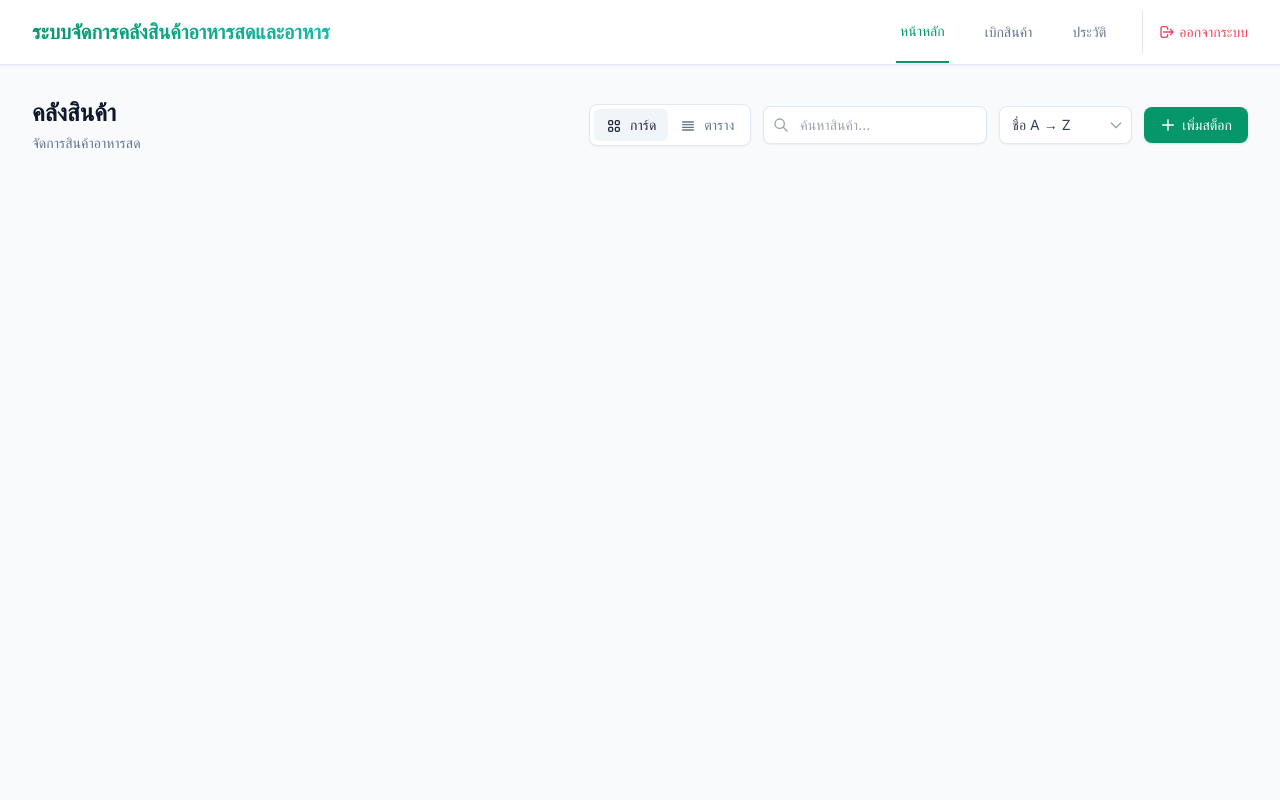
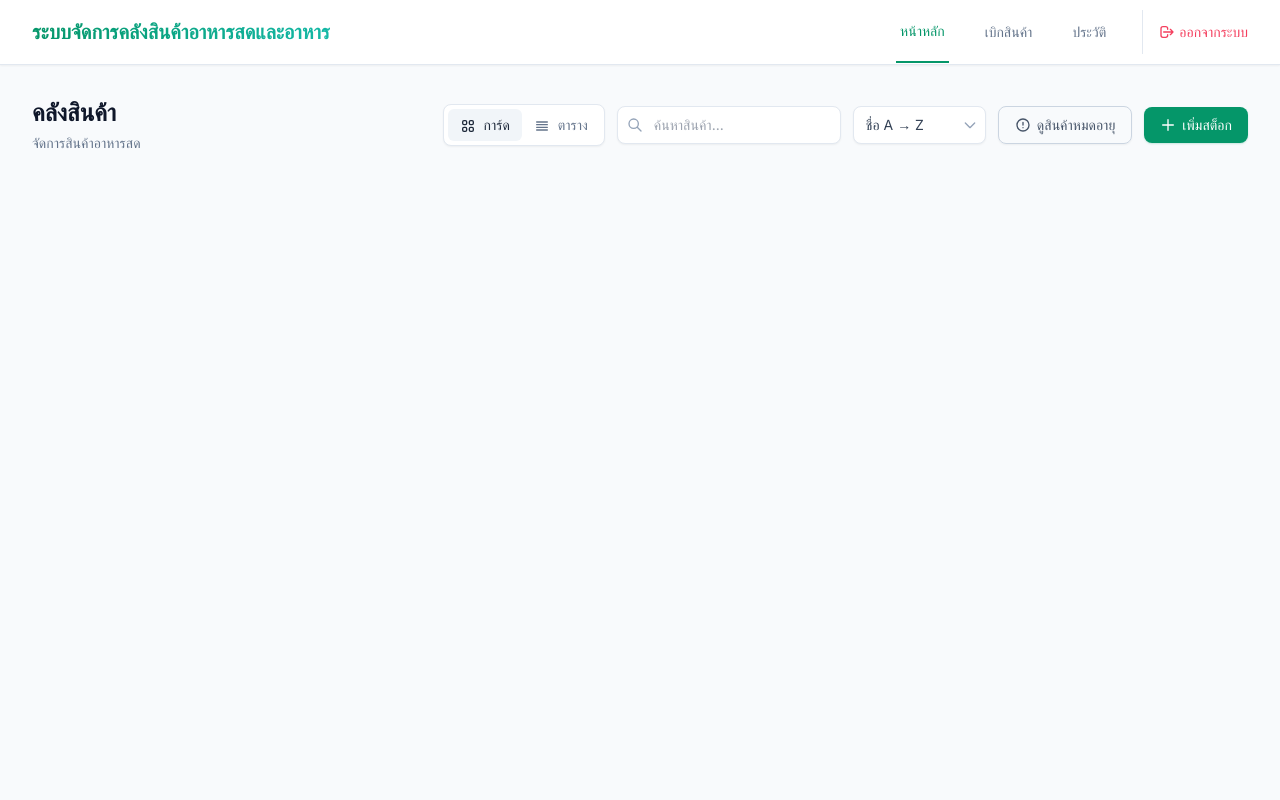
Before and after one commit to nuntawatrod/webpro_wms, a Node server app: template views/index.ejs in a window 1280 px wide. Run offline with Node 20, Linux system fonts and the light colour scheme; the template is opened without the code that fills it, so the values that code supplies are empty; some libraries are stand-ins or nearby versions.

Commit message:
add expired page & new color expired

```diff
--- a/public/js/main.js
+++ b/public/js/main.js
@@ -72,6 +72,7 @@ function initDashboard() {
     let currentCategory = 'all';
     let currentSort = 'name-asc';
     let currentPage = 1;
+    let showExpiredMode = false;
     const PAGE_SIZE = 100;
 
     const gridView = document.getElementById('gridView');
@@ -81,6 +82,23 @@ function initDashboard() {
     const btnTableView = document.getElementById('btnTableView');
     const emptyState = document.getElementById('emptyState');
     const loadingIndicator = document.getElementById('loadingIndicator');
+
+    // Toggle expired view
+    const btnToggleExpired = document.getElementById('btnToggleExpired');
+    if (btnToggleExpired) {
+        btnToggleExpired.addEventListener('click', () => {
+            showExpiredMode = !showExpiredMode;
+            currentPage = 1;
+            if (showExpiredMode) {
+                btnToggleExpired.className = 'border border-rose-400 text-rose-600 px-4 py-2 rounded-lg text-sm font-medium hover:bg-rose-50 shadow-sm transition-all flex items-center focus:outline-none focus:ring-2 focus:ring-offset-2 focus:ring-rose-400';
+                btnToggleExpired.innerHTML = `<svg class="w-4 h-4 mr-1.5" fill="none" stroke="currentColor" viewBox="0 0 24 24"><path stroke-linecap="round" stroke-linejoin="round" stroke-width="2" d="M15 19l-7-7 7-7"/></svg>กลับสินค้าปกติ`;
+            } else {
+                btnToggleExpired.className = 'border border-slate-300 text-slate-600 px-4 py-2 rounded-lg text-sm font-medium hover:bg-slate-100 shadow-sm transition-all flex items-center focus:outline-none focus:ring-2 focus:ring-offset-2 focus:ring-slate-400';
+                btnToggleExpired.innerHTML = `<svg class="w-4 h-4 mr-1.5" fill="none" stroke="currentColor" viewBox="0 0 24 24"><path stroke-linecap="round" stroke-linejoin="round" stroke-width="2" d="M12 8v4m0 4h.01M21 12a9 9 0 11-18 0 9 9 0 0118 0z"/></svg>ดูสินค้าหมดอายุ`;
+            }
+            renderData();
+        });
+    }
 
     fetchInventory();
 
@@ -168,11 +186,17 @@ function initDashboard() {
         }
         emptyState.classList.add('hidden');
 
-        // Filter by category then search
+        // Filter: split expired vs active
+        const isProductExpired = (p) => p.batches.every(b => {
+            const d = getDaysRemaining(b.expiry_date);
+            return d !== null && d < 0;
+        });
+
         const filtered = inventoryData.filter(p => {
             const matchCat = currentCategory === 'all' || (p.category_name || 'ทั่วไป') === currentCategory;
             const matchSearch = currentSearch === '' || p.product_name.toLowerCase().includes(currentSearch);
-            return matchCat && matchSearch;
+            const expired = isProductExpired(p);
+            return matchCat && matchSearch && (showExpiredMode ? expired : !expired);
         });
 
         // Sort
@@ -247,52 +271,96 @@ function initDashboard() {
     function renderGrid(data) {
         gridView.innerHTML = '';
 
+        // Expired mode header
+        if (showExpiredMode) {
+            const header = document.createElement('div');
+            header.className = 'col-span-full mb-4 px-4 py-3 bg-slate-100 border border-slate-300 rounded-xl text-slate-500 text-sm font-medium flex items-center gap-2';
+            header.innerHTML = `<svg class="w-4 h-4" fill="none" stroke="currentColor" viewBox="0 0 24 24"><path stroke-linecap="round" stroke-linejoin="round" stroke-width="2" d="M12 8v4m0 4h.01M21 12a9 9 0 11-18 0 9 9 0 0118 0z"/></svg>แสดงสินค้าที่หมดอายุแล้วทั้งหมด ${data.length} รายการ`;
+            gridView.appendChild(header);
+        }
+
         data.forEach(product => {
-            let isExpiringSoon = false;
             let nearestExpiryDay = null;
+            let isExpired = false;
 
             product.batches.forEach(b => {
                 if (b.expiry_date) {
                     const days = getDaysRemaining(b.expiry_date);
                     if (days !== null) {
                         if (nearestExpiryDay === null || days < nearestExpiryDay) nearestExpiryDay = days;
-                        if (days <= 2) isExpiringSoon = true;
                     }
                 }
             });
 
+            isExpired = nearestExpiryDay !== null && nearestExpiryDay < 0;
+            const isDanger = !isExpired && nearestExpiryDay !== null && nearestExpiryDay <= 1;   // 1 day → red
+            const isWarning = !isExpired && nearestExpiryDay !== null && nearestExpiryDay <= 3 && nearestExpiryDay >= 2; // 2-3 days → yellow
+
+            let cardBorderClass = 'border-slate-200';
+            if (isExpired) cardBorderClass = 'border-slate-300 ring-1 ring-slate-300 opacity-70';
+            else if (isDanger) cardBorderClass = 'border-rose-400 ring-1 ring-rose-400';
+            else if (isWarning) cardBorderClass = 'border-amber-400 ring-1 ring-amber-400';
+
+            let cardBgClass = isExpired ? 'bg-slate-100' : 'bg-white';
+
             const card = document.createElement('div');
-            card.className = `product-card bg-white rounded-xl shadow-sm border overflow-hidden flex flex-col relative ${isExpiringSoon ? 'border-rose-300 ring-1 ring-rose-300' : 'border-slate-200'}`;
+            card.className = `product-card ${cardBgClass} rounded-xl shadow-sm border overflow-hidden flex flex-col relative ${cardBorderClass}`;
 
-            const badgeHTML = isExpiringSoon ?
-                `<div class="absolute top-3 right-3 bg-rose-100 text-rose-700 text-xs font-bold px-2 py-1 rounded shadow-sm z-10 flex items-center">
-                    <svg class="w-3 h-3 mr-1" fill="none" stroke="currentColor" viewBox="0 0 24 24"><path stroke-linecap="round" stroke-linejoin="round" stroke-width="2" d="M12 8v4m0 4h.01M21 12a9 9 0 11-18 0 9 9 0 0118 0z"></path></svg>
+            // Badge
+            let badgeHTML = '';
+            if (isExpired) {
+                badgeHTML = `<div class="absolute top-3 right-3 bg-slate-200 text-slate-500 text-xs font-bold px-2 py-1 rounded shadow-sm z-10 flex items-center">
+                    <svg class="w-3 h-3 mr-1" fill="none" stroke="currentColor" viewBox="0 0 24 24"><path stroke-linecap="round" stroke-linejoin="round" stroke-width="2" d="M18.364 18.364A9 9 0 005.636 5.636m12.728 12.728A9 9 0 015.636 5.636m12.728 12.728L5.636 5.636"/></svg>
+                    หมดอายุ
+                </div>`;
+            } else if (isDanger) {
+                badgeHTML = `<div class="absolute top-3 right-3 bg-rose-100 text-rose-700 text-xs font-bold px-2 py-1 rounded shadow-sm z-10 flex items-center">
+                    <svg class="w-3 h-3 mr-1" fill="none" stroke="currentColor" viewBox="0 0 24 24"><path stroke-linecap="round" stroke-linejoin="round" stroke-width="2" d="M12 8v4m0 4h.01M21 12a9 9 0 11-18 0 9 9 0 0118 0z"/></svg>
                     ใกล้หมดอายุ (${nearestExpiryDay} วัน)
-                 </div>` : '';
+                </div>`;
+            } else if (isWarning) {
+                badgeHTML = `<div class="absolute top-3 right-3 bg-amber-100 text-amber-700 text-xs font-bold px-2 py-1 rounded shadow-sm z-10 flex items-center">
+                    <svg class="w-3 h-3 mr-1" fill="none" stroke="currentColor" viewBox="0 0 24 24"><path stroke-linecap="round" stroke-linejoin="round" stroke-width="2" d="M12 8v4m0 4h.01M21 12a9 9 0 11-18 0 9 9 0 0118 0z"/></svg>
+                    ใกล้หมดอายุ (${nearestExpiryDay} วัน)
+                </div>`;
+            }
+
+            // Expiry display
+            let expiryDisplay = '';
+            if (nearestExpiryDay !== null) {
+                if (nearestExpiryDay < 0) {
+                    expiryDisplay = `<p class="text-xs text-slate-400 font-semibold mt-1">หมดอายุ</p>`;
+                } else if (isDanger) {
+                    expiryDisplay = `<p class="text-xs text-rose-500 font-semibold mt-1">เหลือ ${nearestExpiryDay} วัน</p>`;
+                } else if (isWarning) {
+                    expiryDisplay = `<p class="text-xs text-amber-600 font-semibold mt-1">เหลือ ${nearestExpiryDay} วัน</p>`;
+                }
+            }
 
             card.innerHTML = `
                 ${badgeHTML}
                 <div class="absolute top-3 left-3 bg-white/90 backdrop-blur text-slate-700 text-xs font-semibold px-2 py-1 rounded shadow-sm z-10 border border-slate-100">
                     ${product.category_name || 'ทั่วไป'}
                 </div>
-                <div class="h-48 bg-slate-100 overflow-hidden flex items-center justify-center p-4">
+                <div class="h-48 ${isExpired ? 'bg-slate-200 grayscale' : 'bg-slate-100'} overflow-hidden flex items-center justify-center p-4">
                     ${product.image_url
                     ? `<img src="${product.image_url}" alt="${product.product_name}" class="object-contain h-full w-full mix-blend-multiply">`
-                    : `<svg class="w-12 h-12 text-slate-300" fill="none" stroke="currentColor" viewBox="0 0 24 24"><path stroke-linecap="round" stroke-linejoin="round" stroke-width="2" d="M4 16l4.586-4.586a2 2 0 012.828 0L16 16m-2-2l1.586-1.586a2 2 0 012.828 0L20 14m-6-6h.01M6 20h12a2 2 0 002-2V6a2 2 0 00-2-2H6a2 2 0 00-2 2v12a2 2 0 002 2z"></path></svg>`
+                    : `<svg class="w-12 h-12 text-slate-300" fill="none" stroke="currentColor" viewBox="0 0 24 24"><path stroke-linecap="round" stroke-linejoin="round" stroke-width="2" d="M4 16l4.586-4.586a2 2 0 012.828 0L16 16m-2-2l1.586-1.586a2 2 0 012.828 0L20 14m-6-6h.01M6 20h12a2 2 0 002-2V6a2 2 0 00-2-2H6a2 2 0 00-2 2v12a2 2 0 002 2z"/></svg>`
                 }
                 </div>
                 <div class="p-5 flex-grow flex flex-col">
-                    <h3 class="font-semibold text-slate-800 text-base leading-snug mb-2 line-clamp-2" title="${product.product_name}">${product.product_name}</h3>
-
+                    <h3 class="font-semibold ${isExpired ? 'text-slate-400' : 'text-slate-800'} text-base leading-snug mb-1 line-clamp-2" title="${product.product_name}">${product.product_name}</h3>
+                    ${expiryDisplay}
                     <div class="mt-auto pt-4 border-t border-slate-100 flex justify-between items-end">
                         <div>
                             <p class="text-xs text-slate-500 font-medium uppercase tracking-wider mb-1">จำนวนคงเหลือ</p>
-                            <p class="text-2xl font-bold ${product.total_quantity === 0 ? 'text-rose-500' : 'text-emerald-600'}">${product.total_quantity}</p>
+                            <p class="text-2xl font-bold ${isExpired ? 'text-slate-400' : (product.total_quantity === 0 ? 'text-rose-500' : 'text-emerald-600')}">${product.total_quantity}</p>
                         </div>
                         <div class="text-right">
-                            <span class="inline-flex items-center px-2 py-1 rounded-md text-xs font-medium ${product.total_quantity > 0 ? 'bg-emerald-50 text-emerald-700' : 'bg-rose-50 text-rose-700'}">
-                                ${product.total_quantity > 0 ? 'มีสินค้า' : 'สินค้าหมด'}
-                            </span>
+                            ${isExpired
+                    ? `<span class="inline-flex items-center px-2 py-1 rounded-md text-xs font-medium bg-slate-100 text-slate-400">หมดอายุ</span>`
+                    : `<span class="inline-flex items-center px-2 py-1 rounded-md text-xs font-medium ${product.total_quantity > 0 ? 'bg-emerald-50 text-emerald-700' : 'bg-rose-50 text-rose-700'}">${product.total_quantity > 0 ? 'มีสินค้า' : 'สินค้าหมด'}</span>`
+                }
                         </div>
                     </div>
                 </div>
@@ -305,18 +373,25 @@ function initDashboard() {
         tableBody.innerHTML = '';
 
         data.forEach(product => {
-            const isExpiringSoonOverall = product.batches.some(b => {
-                if (!b.expiry_date) return false;
-                const d = getDaysRemaining(b.expiry_date);
-                return d !== null && d <= 2;
-            });
+            const nearestDay = (() => {
+                let min = null;
+                product.batches.forEach(b => {
+                    const d = getDaysRemaining(b.expiry_date);
+                    if (d !== null && (min === null || d < min)) min = d;
+                });
+                return min;
+            })();
 
-            // Master Row — strong red background if any batch expires within 2 days
+            const isExpiredProduct = nearestDay !== null && nearestDay < 0;
+            const isDanger = !isExpiredProduct && nearestDay !== null && nearestDay <= 1;
+            const isWarning = !isExpiredProduct && nearestDay !== null && nearestDay <= 3 && nearestDay >= 2;
+
             const tr = document.createElement('tr');
-            tr.className = `transition-colors group border-b border-slate-100 ${isExpiringSoonOverall
-                ? 'bg-rose-100 hover:bg-rose-200'
-                : 'hover:bg-slate-50'
-                }`;
+            let rowBg = 'hover:bg-slate-50';
+            if (isExpiredProduct) rowBg = 'bg-slate-100 text-slate-400 hover:bg-slate-200';
+            else if (isDanger) rowBg = 'bg-rose-50 hover:bg-rose-100';
+            else if (isWarning) rowBg = 'bg-amber-50 hover:bg-amber-100';
+            tr.className = `transition-colors group border-b border-slate-100 ${rowBg}`;
 
             const imgCellHtml = product.image_url
                 ? `<img src="${product.image_url}" class="h-10 w-10 object-contain rounded bg-white border border-slate-200 p-0.5">`
--- a/views/index.ejs
+++ b/views/index.ejs
@@ -67,6 +67,15 @@
                                     d="M19 9l-7 7-7-7"></path>
                             </svg>
                         </div>
+
+                        <button id="btnToggleExpired"
+                            class="border border-slate-300 text-slate-600 px-4 py-2 rounded-lg text-sm font-medium hover:bg-slate-100 shadow-sm transition-all flex items-center focus:outline-none focus:ring-2 focus:ring-offset-2 focus:ring-slate-400">
+                            <svg class="w-4 h-4 mr-1.5" fill="none" stroke="currentColor" viewBox="0 0 24 24">
+                                <path stroke-linecap="round" stroke-linejoin="round" stroke-width="2"
+                                    d="M12 8v4m0 4h.01M21 12a9 9 0 11-18 0 9 9 0 0118 0z"></path>
+                            </svg>
+                            ดูสินค้าหมดอายุ
+                        </button>
 
                         <button id="btnAddProduct"
                             class="bg-emerald-600 text-white px-4 py-2 rounded-lg text-sm font-medium hover:bg-emerald-700 shadow-sm shadow-emerald-600/20 transition-all flex items-center focus:outline-none focus:ring-2 focus:ring-offset-2 focus:ring-emerald-500">
```
